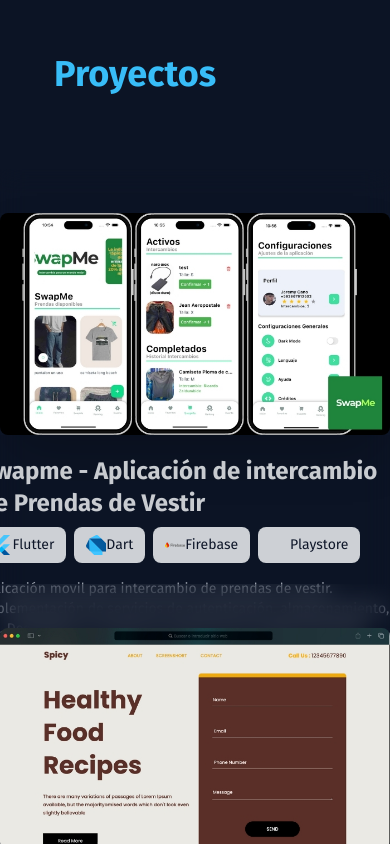
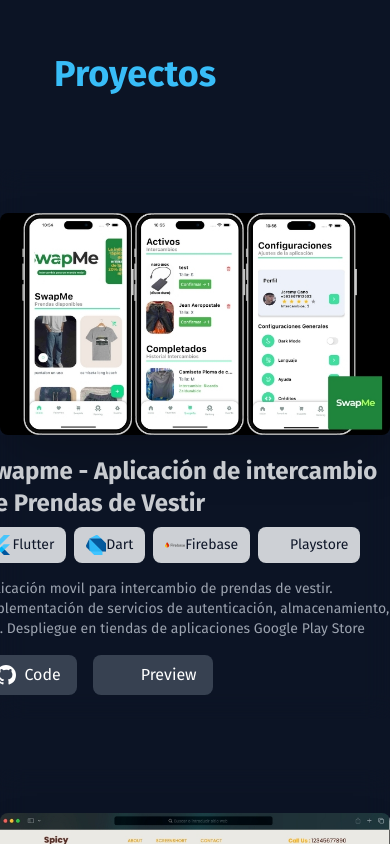
Before and after one commit to Isnotcristhianr/PortfolioVueIsnotCristhianr, a Vue app: page / in a window 390 px wide. Shown: the part 2100-2944 px from the top of the page. Built offline with nearby package versions, Linux system fonts and the light colour scheme; some icons are missing.

Commit message:
Ajustar estilos de tarjetas en HomeView y main.css, agregar media queries para pantallas pequeñas

```diff
--- a/src/assets/main.css
+++ b/src/assets/main.css
@@ -33,10 +33,12 @@ section {
   position: sticky;
   height: 400px;
   top: 48px;
+
 }
 
 .stack-cards .card .container {
   display: flex;
+  height: 525px;
   flex-direction: column;
   justify-content: center;
   align-items: center;
@@ -100,3 +102,18 @@ section {
     animation-range: exit-crossing 100% exit-crossing 125%;
   }
 }
+
+/* si la pantalla pequeña ajustar stackcard para que cumpla sizes */
+
+@media (max-width: 768px) {
+
+
+    .stack-cards .card {
+      flex: 1;
+      height: 100%;
+    }
+
+    .stack-cards .card .container {
+      height: 100%;
+    }
+  }
--- a/src/views/HomeView.vue
+++ b/src/views/HomeView.vue
@@ -17,7 +17,7 @@ import { Icon } from '@iconify/vue'
       <timeLine />
 
       <!-- proyects -->
-      <div class="max-w-screen-lg mx-auto pl-4 pr-4 pb-5">
+      <div class="max-w-screen-lg mx-auto pl-4 pr-4 pb-5 mt-5 mb-48 sm:mb-0">
 
         <!-- Horizontal -->
         <h2 class="text-4xl font-bold text-start text-primary mt-10 mb-10 flex items-center">
@@ -94,7 +94,7 @@ import { Icon } from '@iconify/vue'
           </div>
         </section>
         <!-- ver mas -->
-        <div class="flex justify-center mt-5">
+        <div class="flex justify-center">
           <router-link to="/proyectos" class="btn btn-secondary btn-wide btn-outline">
             {{ $t('seemore') }}
           </router-link>
@@ -102,7 +102,7 @@ import { Icon } from '@iconify/vue'
       </div>
 
       <!-- About Me -->
-      <div class="max-w-screen-lg mx-auto pl-4 pr-4 pb-5">
+      <div class="max-w-screen-lg mx-auto pl-4 pr-4 pb-5 ">
         <AboutMe />
       </div>
     </div>
```
